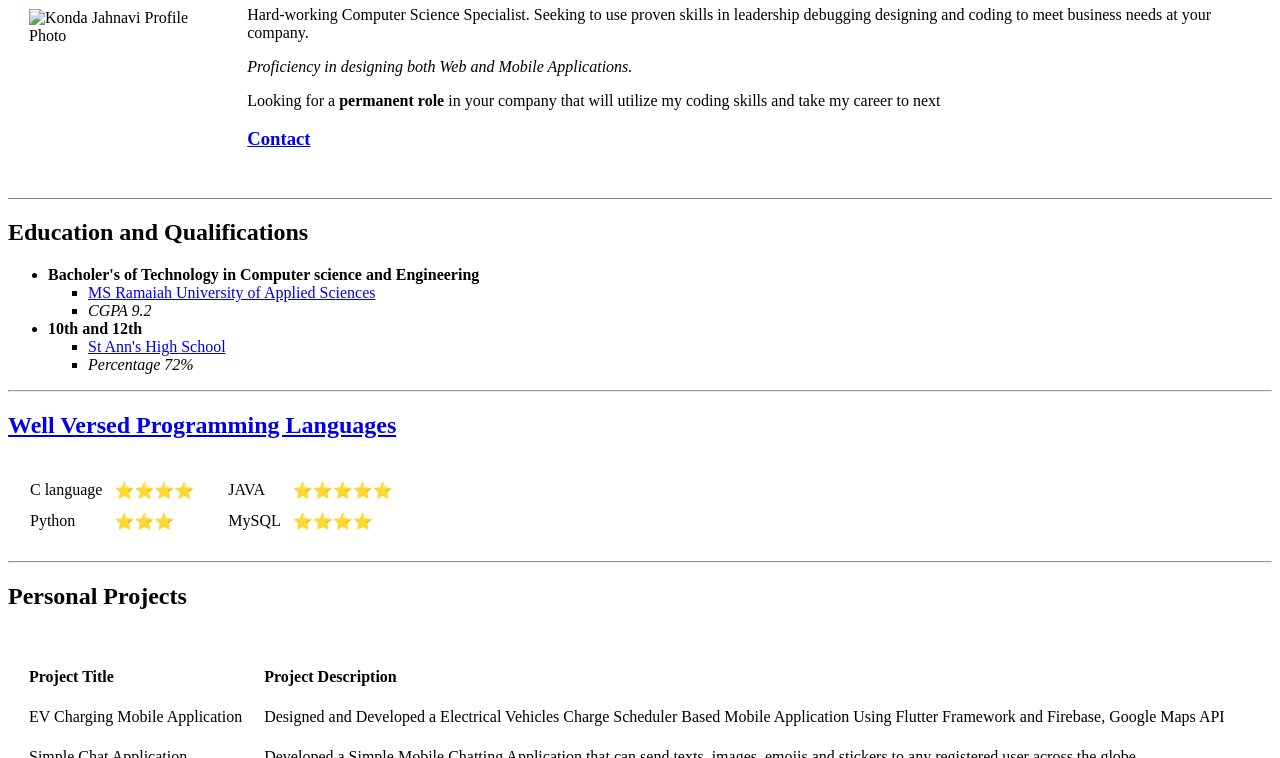
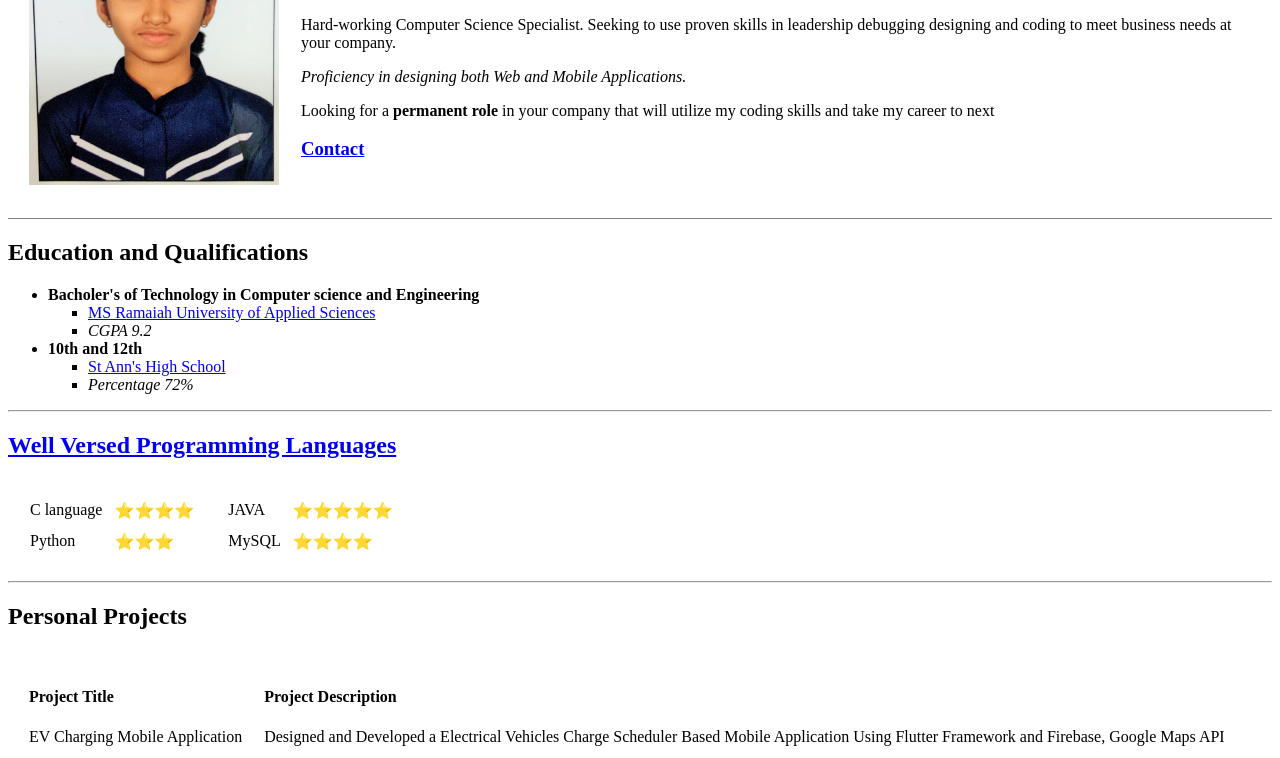
Before and after one commit to kondajahnavi/cv, a plain HTML site: page index.html in a window 1280 px wide. Shown: the part 144-902 px from the top of the page. Drawn offline with Linux system fonts and the light colour scheme.

Commit message:
Update index.html

```diff
--- a/index.html
+++ b/index.html
@@ -9,7 +9,7 @@
 <body>
   <table cellspacing="20">
     <tr>
-      <td><img src="images\IMG_3815 (2).jpg" alt="Konda Jahnavi Profile Photo" width="250"
+      <td><img src="IMG_3815 (2).jpg" alt="Konda Jahnavi Profile Photo" width="250"
          height="300"></td>
       <td><h1>Konda Jahnavi</h1>
       <h3>
```
